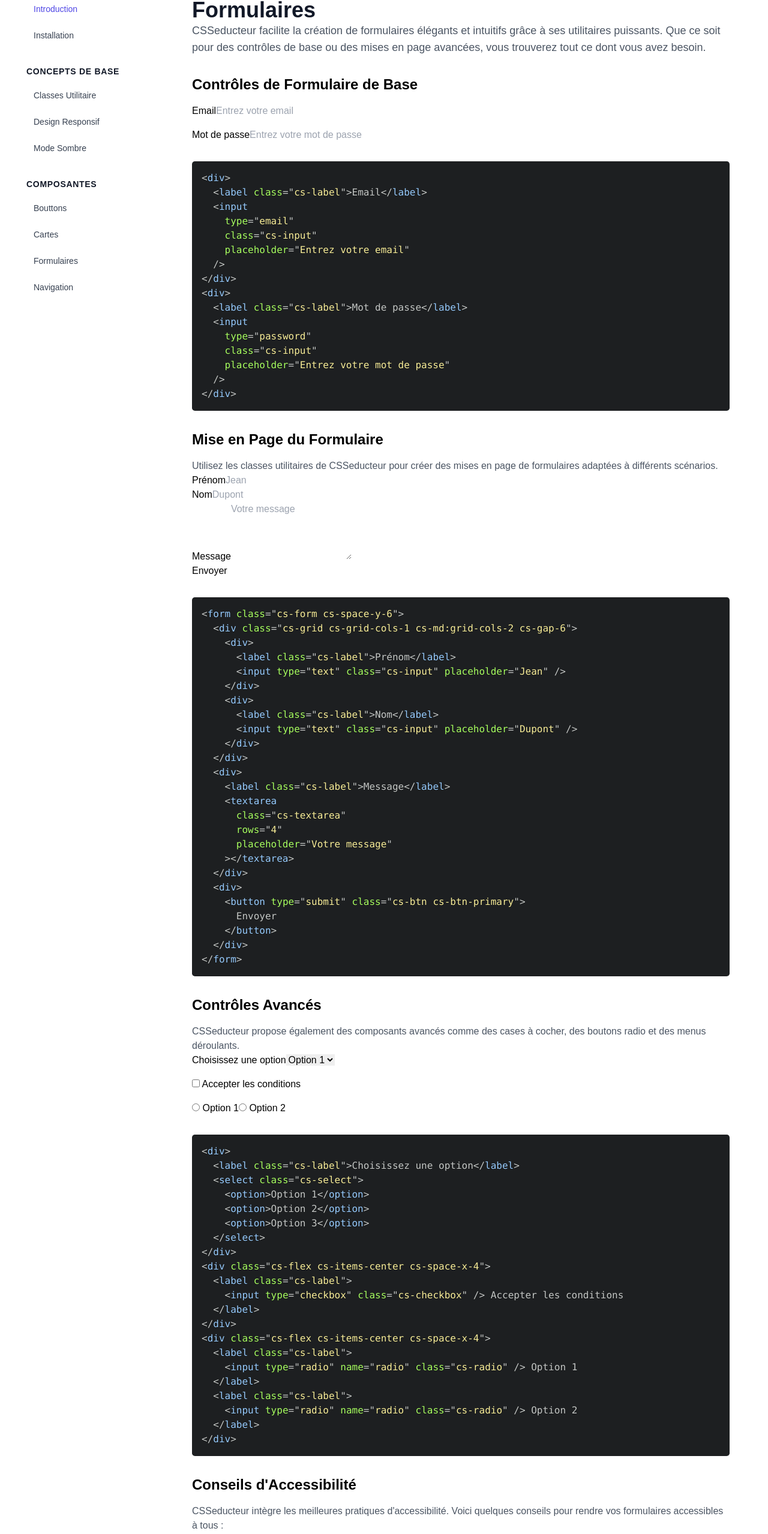
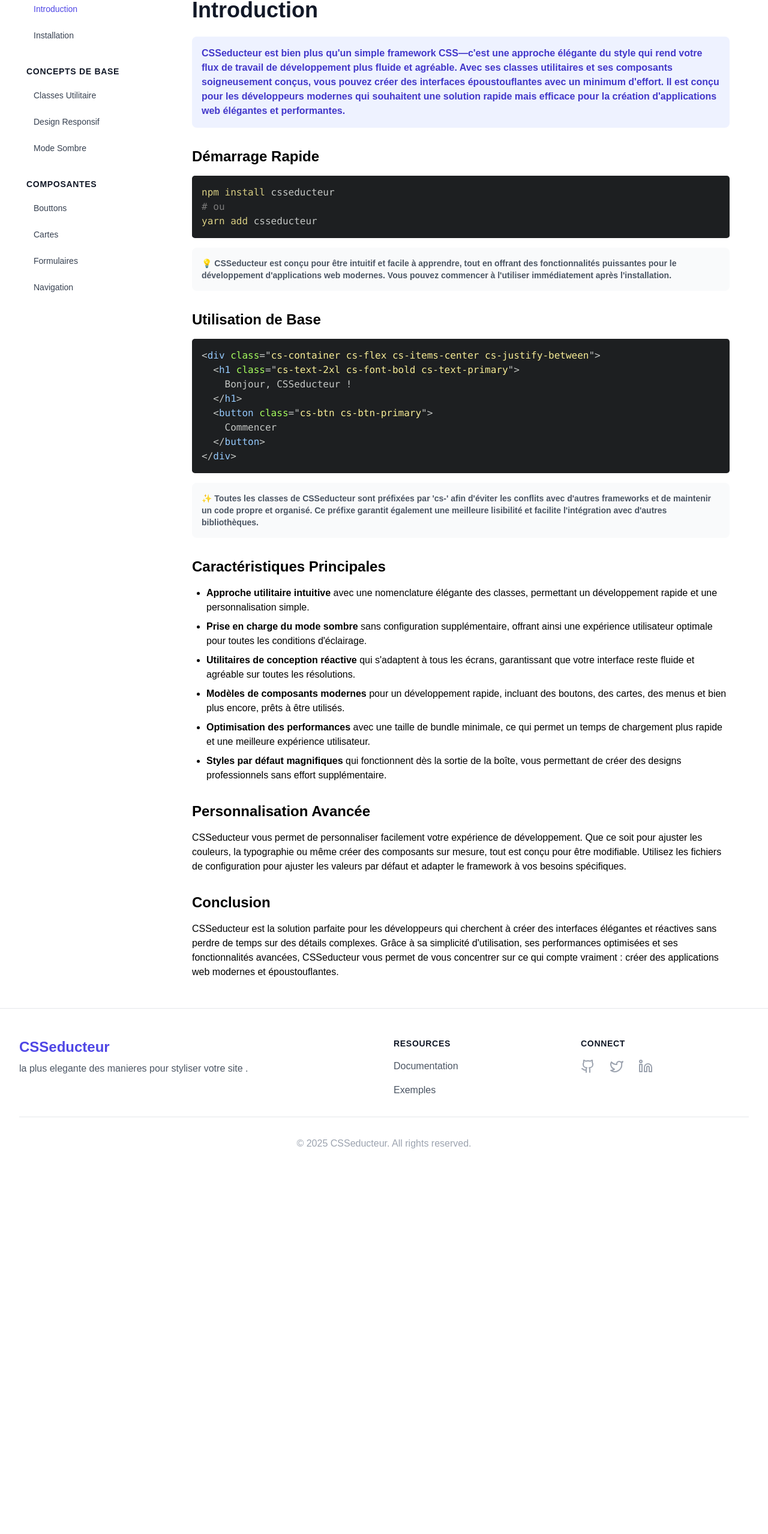
Before and after one commit to ilyes-i-ben/csseducteur, a Gatsby site: page /docs/introduction in a window 1280 px wide. Shown: the part 115-2673 px from the top of the page at 60% size. After the commit the page ends 2082 px from the top, so only its background shows below. Built offline with nearby package versions, Linux system fonts and the light colour scheme; Gatsby itself is replaced by a stand-in of ours.

Commit message:
implementation pages

```diff
--- a/src/pages/docs/installation.tsx
+++ b/src/pages/docs/installation.tsx
@@ -2,211 +2,75 @@ import React from "react";
 import { SEO } from "../../components/SEO";
 import { CodeBlock } from "../../components/CodeBlock";
 
-export default function Forms() {
+export default function Installation() {
   return (
     <>
       <SEO
-        title="Documentation - Formulaires"
-        description="Créez de beaux formulaires avec les composants et utilitaires de formulaire de CSSeducteur."
+        title="Documentation - Installation"
+        description="Apprenez à installer et configurer CSSeducteur dans votre projet."
         keywords={[
-          "csseducteur",
-          "cartes",
-          "composants",
-          "UI",
           "framework CSS",
+          "CSSeducteur",
+          "composants CSS",
+          "CSS framework",
         ]}
       />
-      <div className="prose dark:prose-invert max-w-none">
-        <h1 className="text-4xl font-bold text-gray-900 dark:text-white">
-          Formulaires
-        </h1>
+      <h2 className="text-2xl font-semibold mt-8 mb-4">Prochaines Étapes</h2>
+      <p>
+        Après l'installation, vous pouvez commencer à utiliser les classes
+        utilitaires et les composants de CSSeducteur dans votre projet.
+        CSSeducteur est un framework CSS puissant et léger, offrant des outils
+        simples pour la création de sites web réactifs et modernes. Avec une
+        intégration facile dans votre projet, il vous permet de vous concentrer
+        sur le développement sans vous soucier des détails CSS complexes.
+      </p>
+      <h3 className="text-xl font-semibold mt-6">
+        Utilisation des Classes Utilitaires
+      </h3>
+      <p>
+        CSSeducteur fournit une vaste gamme de classes utilitaires que vous
+        pouvez appliquer directement dans vos fichiers HTML ou JSX. Par exemple,
+        pour définir les marges et paddings, vous pouvez utiliser des classes
+        telles que <code>mt-4</code>,<code>mb-2</code>, ou <code>px-6</code>{" "}
+        pour contrôler les espacements de manière fluide. Ces classes vous
+        permettent de gagner du temps sans avoir à écrire de CSS personnalisé.
+      </p>
+      <h3 className="text-xl font-semibold mt-6">Composants CSSedenturs</h3>
+      <p>
+        CSSeducteur ne se limite pas aux utilitaires CSS. Il inclut également
+        une série de composants prêts à l'emploi pour créer des éléments
+        d'interface utilisateur (UI) réactifs comme des boutons, des cartes, des
+        barres de navigation et des formulaires. Par exemple, pour ajouter un
+        bouton personnalisé, il vous suffit de faire appel à la classe{" "}
+        <code>btn</code>, et vous obtenez un bouton esthétique et fonctionnel.
+      </p>
+      <h3 className="text-xl font-semibold mt-6">
+        Exemple de Structure HTML avec CSSeducteur
+      </h3>
+      <p>Voici un exemple simple d'HTML utilisant des classes CSSeducteur :</p>
+      <CodeBlock
+        code={
+          '<button class="btn btn-primary mt-4">Cliquez ici</button>\n<div class="card shadow-lg p-6 mb-4">\n  <h4 class="text-xl font-semibold">Titre de la carte</h4>\n  <p class="text-gray-700">Un exemple de carte utilisant CSSeducteur.</p>\n</div>'
+        }
+      />
 
-        <p className="text-lg text-gray-600 dark:text-gray-400">
-          CSSeducteur facilite la création de formulaires élégants et intuitifs
-          grâce à ses utilitaires puissants. Que ce soit pour des contrôles de
-          base ou des mises en page avancées, vous trouverez tout ce dont vous
-          avez besoin.
-        </p>
-
-        <h2 className="text-2xl font-semibold mt-8 mb-4">
-          Contrôles de Formulaire de Base
-        </h2>
-        <div className="not-prose space-y-4 mb-8">
-          <div>
-            <label className="cs-label">Email</label>
-            <input
-              type="email"
-              className="cs-input"
-              placeholder="Entrez votre email"
-            />
-          </div>
-          <div>
-            <label className="cs-label">Mot de passe</label>
-            <input
-              type="password"
-              className="cs-input"
-              placeholder="Entrez votre mot de passe"
-            />
-          </div>
-        </div>
-        <CodeBlock
-          code={`<div>
-  <label class="cs-label">Email</label>
-  <input
-    type="email"
-    class="cs-input"
-    placeholder="Entrez votre email"
-  />
-</div>
-<div>
-  <label class="cs-label">Mot de passe</label>
-  <input
-    type="password"
-    class="cs-input"
-    placeholder="Entrez votre mot de passe"
-  />
-</div>`}
-        />
-
-        <h2 className="text-2xl font-semibold mt-8 mb-4">
-          Mise en Page du Formulaire
-        </h2>
-        <p className="text-gray-600 dark:text-gray-400">
-          Utilisez les classes utilitaires de CSSeducteur pour créer des mises
-          en page de formulaires adaptées à différents scénarios.
-        </p>
-        <div className="not-prose mb-8">
-          <form className="cs-form cs-space-y-6">
-            <div className="cs-grid cs-grid-cols-1 cs-md:grid-cols-2 cs-gap-6">
-              <div>
-                <label className="cs-label">Prénom</label>
-                <input type="text" className="cs-input" placeholder="Jean" />
-              </div>
-              <div>
-                <label className="cs-label">Nom</label>
-                <input type="text" className="cs-input" placeholder="Dupont" />
-              </div>
-            </div>
-            <div>
-              <label className="cs-label">Message</label>
-              <textarea
-                className="cs-textarea"
-                rows={4}
-                placeholder="Votre message"
-              ></textarea>
-            </div>
-            <div>
-              <button type="submit" className="cs-btn cs-btn-primary">
-                Envoyer
-              </button>
-            </div>
-          </form>
-        </div>
-        <CodeBlock
-          code={`<form class="cs-form cs-space-y-6">
-  <div class="cs-grid cs-grid-cols-1 cs-md:grid-cols-2 cs-gap-6">
-    <div>
-      <label class="cs-label">Prénom</label>
-      <input type="text" class="cs-input" placeholder="Jean" />
-    </div>
-    <div>
-      <label class="cs-label">Nom</label>
-      <input type="text" class="cs-input" placeholder="Dupont" />
-    </div>
-  </div>
-  <div>
-    <label class="cs-label">Message</label>
-    <textarea
-      class="cs-textarea"
-      rows="4"
-      placeholder="Votre message"
-    ></textarea>
-  </div>
-  <div>
-    <button type="submit" class="cs-btn cs-btn-primary">
-      Envoyer
-    </button>
-  </div>
-</form>`}
-        />
-
-        <h2 className="text-2xl font-semibold mt-8 mb-4">Contrôles Avancés</h2>
-        <p className="text-gray-600 dark:text-gray-400">
-          CSSeducteur propose également des composants avancés comme des cases à
-          cocher, des boutons radio et des menus déroulants.
-        </p>
-        <div className="not-prose space-y-4 mb-8">
-          <div>
-            <label className="cs-label">Choisissez une option</label>
-            <select className="cs-select">
-              <option>Option 1</option>
-              <option>Option 2</option>
-              <option>Option 3</option>
-            </select>
-          </div>
-          <div className="cs-flex cs-items-center cs-space-x-4">
-            <label className="cs-label">
-              <input type="checkbox" className="cs-checkbox" /> Accepter les
-              conditions
-            </label>
-          </div>
-          <div className="cs-flex cs-items-center cs-space-x-4">
-            <label className="cs-label">
-              <input type="radio" name="radio" className="cs-radio" /> Option 1
-            </label>
-            <label className="cs-label">
-              <input type="radio" name="radio" className="cs-radio" /> Option 2
-            </label>
-          </div>
-        </div>
-        <CodeBlock
-          code={`<div>
-  <label class="cs-label">Choisissez une option</label>
-  <select class="cs-select">
-    <option>Option 1</option>
-    <option>Option 2</option>
-    <option>Option 3</option>
-  </select>
-</div>
-<div class="cs-flex cs-items-center cs-space-x-4">
-  <label class="cs-label">
-    <input type="checkbox" class="cs-checkbox" /> Accepter les conditions
-  </label>
-</div>
-<div class="cs-flex cs-items-center cs-space-x-4">
-  <label class="cs-label">
-    <input type="radio" name="radio" class="cs-radio" /> Option 1
-  </label>
-  <label class="cs-label">
-    <input type="radio" name="radio" class="cs-radio" /> Option 2
-  </label>
-</div>`}
-        />
-
-        <h2 className="text-2xl font-semibold mt-8 mb-4">
-          Conseils d'Accessibilité
-        </h2>
-        <p className="text-gray-600 dark:text-gray-400">
-          CSSeducteur intègre les meilleures pratiques d'accessibilité. Voici
-          quelques conseils pour rendre vos formulaires accessibles à tous :
-        </p>
-        <ul className="list-disc list-inside text-gray-600 dark:text-gray-400">
-          <li>
-            Utilisez toujours des <code>&lt;label&gt;</code> pour vos entrées.
-          </li>
-          <li>Assurez-vous que vos couleurs ont un contraste suffisant.</li>
-          <li>
-            Ajoutez des instructions claires pour les champs obligatoires.
-          </li>
-        </ul>
-
-        <h2 className="text-2xl font-semibold mt-8 mb-4">Prochaines Étapes</h2>
-        <p className="text-gray-600 dark:text-gray-400">
-          Maintenant que vous maîtrisez les bases des formulaires, explorez nos
-          autres composants et utilitaires pour créer des interfaces complètes
-          et harmonieuses avec CSSeducteur.
-        </p>
-      </div>
+      <h3 className="text-xl font-semibold mt-6">Personnalisation du Design</h3>
+      <p>
+        L'un des avantages de CSSeducteur est sa capacité de personnalisation.
+        Vous pouvez ajuster facilement les couleurs, typographies, et autres
+        aspects visuels via les classes utilitaires. Par exemple, vous pouvez
+        définir un fond personnalisé avec la classe
+        <code>bg-blue-500</code> ou modifier la taille du texte avec{" "}
+        <code>text-xl</code> pour un rendu optimal sur tous les appareils.
+      </p>
+      <h3 className="text-xl font-semibold mt-6">Ressources Supplémentaires</h3>
+      <p>
+        Pour approfondir vos connaissances, consultez nos guides et tutoriels
+        détaillés dans la section Documentation de CSSeducteur. Nous avons des
+        exemples sur l'utilisation des composants complexes, l'optimisation du
+        code CSS, et des astuces pour améliorer l'expérience utilisateur avec
+        CSSeducteur.
+      </p>
     </>
   );
 }
--- a/src/pages/docs/introduction.tsx
+++ b/src/pages/docs/introduction.tsx
@@ -1,222 +1,135 @@
 import React from "react";
+import { CodeBlock } from "../../components/CodeBlock";
 import { SEO } from "../../components/SEO";
-import { CodeBlock } from "../../components/CodeBlock";
 
-export default function Forms() {
+export default function Introduction() {
   return (
     <>
       <SEO
-        title="Documentation - Formulaires"
-        description="Créez de beaux formulaires avec les composants et utilitaires de formulaire de CSSeducteur."
+        title="Documentation - Introduction"
+        description="Commencez avec CSSeducteur, le framework CSS élégant pour le développement web moderne."
         keywords={[
-          "formulaires",
-          "entrées",
-          "contrôles de formulaire",
+          "CSSeducteur",
           "framework CSS",
-          "CSSeducteur",
+          "documentation",
+          "démarrer",
+          "développement web",
+          "design réactif",
+          "composants CSS",
+          "performances optimisées",
         ]}
       />
-      <div className="prose dark:prose-invert max-w-none">
-        <h1 className="text-4xl font-bold text-gray-900 dark:text-white">
-          Formulaires
-        </h1>
+      <div className="prose max-w-none">
+        <h1 className="text-4xl font-bold text-gray-900 ">Introduction</h1>
+        <div className="my-6 p-4 bg-indigo-50 rounded-lg">
+          <p className="text-indigo-700 font-bold">
+            CSSeducteur est bien plus qu'un simple framework CSS—c'est une
+            approche élégante du style qui rend votre flux de travail de
+            développement plus fluide et agréable. Avec ses classes utilitaires
+            et ses composants soigneusement conçus, vous pouvez créer des
+            interfaces époustouflantes avec un minimum d'effort. Il est conçu
+            pour les développeurs modernes qui souhaitent une solution rapide
+            mais efficace pour la création d'applications web élégantes et
+            performantes.
+          </p>
+        </div>
 
-        <p className="text-lg text-gray-600 dark:text-gray-400">
-          CSSeducteur facilite la création de formulaires élégants et intuitifs
-          grâce à ses utilitaires puissants. Que ce soit pour des contrôles de
-          base ou des mises en page avancées, vous trouverez tout ce dont vous
-          avez besoin.
-        </p>
+        <h2 className="text-2xl font-semibold mt-8 mb-4">Démarrage Rapide</h2>
+        <CodeBlock
+          code={`npm install csseducteur
+# ou
+yarn add csseducteur`}
+          language="bash"
+        />
+
+        <div className="my-4 p-4 bg-gray-50 rounded-lg">
+          <p className="text-sm text-gray-600 font-bold">
+            💡 CSSeducteur est conçu pour être intuitif et facile à apprendre,
+            tout en offrant des fonctionnalités puissantes pour le développement
+            d'applications web modernes. Vous pouvez commencer à l'utiliser
+            immédiatement après l'installation.
+          </p>
+        </div>
 
         <h2 className="text-2xl font-semibold mt-8 mb-4">
-          Contrôles de Formulaire de Base
+          Utilisation de Base
         </h2>
-        <div className="not-prose space-y-4 mb-8">
-          <div>
-            <label className="cs-label">Email</label>
-            <input
-              type="email"
-              className="cs-input"
-              placeholder="Entrez votre email"
-            />
-          </div>
-          <div>
-            <label className="cs-label">Mot de passe</label>
-            <input
-              type="password"
-              className="cs-input"
-              placeholder="Entrez votre mot de passe"
-            />
-          </div>
-        </div>
         <CodeBlock
-          code={`<div>
-  <label class="cs-label">Email</label>
-  <input
-    type="email"
-    class="cs-input"
-    placeholder="Entrez votre email"
-  />
-</div>
-<div>
-  <label class="cs-label">Mot de passe</label>
-  <input
-    type="password"
-    class="cs-input"
-    placeholder="Entrez votre mot de passe"
-  />
+          code={`<div class="cs-container cs-flex cs-items-center cs-justify-between">
+  <h1 class="cs-text-2xl cs-font-bold cs-text-primary">
+    Bonjour, CSSeducteur !
+  </h1>
+  <button class="cs-btn cs-btn-primary">
+    Commencer
+  </button>
 </div>`}
         />
 
-        <h2 className="text-2xl font-semibold mt-8 mb-4">
-          Mise en Page du Formulaire
-        </h2>
-        <p className="text-gray-600 dark:text-gray-400">
-          Utilisez les classes utilitaires de CSSeducteur pour créer des mises
-          en page de formulaires adaptées à différents scénarios.
-        </p>
-        <div className="not-prose mb-8">
-          <form className="cs-form cs-space-y-6">
-            <div className="cs-grid cs-grid-cols-1 cs-md:grid-cols-2 cs-gap-6">
-              <div>
-                <label className="cs-label">Prénom</label>
-                <input type="text" className="cs-input" placeholder="Jean" />
-              </div>
-              <div>
-                <label className="cs-label">Nom</label>
-                <input type="text" className="cs-input" placeholder="Dupont" />
-              </div>
-            </div>
-            <div>
-              <label className="cs-label">Message</label>
-              <textarea
-                className="cs-textarea"
-                rows={4}
-                placeholder="Votre message"
-              ></textarea>
-            </div>
-            <div>
-              <button type="submit" className="cs-btn cs-btn-primary">
-                Envoyer
-              </button>
-            </div>
-          </form>
+        <div className="my-4 p-4 bg-gray-50 rounded-lg">
+          <p className="text-sm text-gray-600 font-bold">
+            ✨ Toutes les classes de CSSeducteur sont préfixées par 'cs-' afin
+            d'éviter les conflits avec d'autres frameworks et de maintenir un
+            code propre et organisé. Ce préfixe garantit également une meilleure
+            lisibilité et facilite l'intégration avec d'autres bibliothèques.
+          </p>
         </div>
-        <CodeBlock
-          code={`<form class="cs-form cs-space-y-6">
-  <div class="cs-grid cs-grid-cols-1 cs-md:grid-cols-2 cs-gap-6">
-    <div>
-      <label class="cs-label">Prénom</label>
-      <input type="text" class="cs-input" placeholder="Jean" />
-    </div>
-    <div>
-      <label class="cs-label">Nom</label>
-      <input type="text" class="cs-input" placeholder="Dupont" />
-    </div>
-  </div>
-  <div>
-    <label class="cs-label">Message</label>
-    <textarea
-      class="cs-textarea"
-      rows="4"
-      placeholder="Votre message"
-    ></textarea>
-  </div>
-  <div>
-    <button type="submit" class="cs-btn cs-btn-primary">
-      Envoyer
-    </button>
-  </div>
-</form>`}
-        />
-
-        <h2 className="text-2xl font-semibold mt-8 mb-4">Contrôles Avancés</h2>
-        <p className="text-gray-600 dark:text-gray-400">
-          CSSeducteur propose également des composants avancés comme des cases à
-          cocher, des boutons radio et des menus déroulants.
-        </p>
-        <div className="not-prose space-y-4 mb-8">
-          <div>
-            <label className="cs-label">Choisissez une option</label>
-            <select className="cs-select">
-              <option>Option 1</option>
-              <option>Option 2</option>
-              <option>Option 3</option>
-            </select>
-          </div>
-          <div className="cs-flex cs-items-center cs-space-x-4">
-            <label className="cs-label">
-              <input type="checkbox" className="cs-checkbox" /> Accepter les
-              conditions
-            </label>
-          </div>
-          <div className="cs-flex cs-items-center cs-space-x-4">
-            <label className="cs-label">
-              <input type="radio" name="radio" className="cs-radio" /> Option 1
-            </label>
-            <label className="cs-label">
-              <input type="radio" name="radio" className="cs-radio" /> Option 2
-            </label>
-          </div>
-        </div>
-        <CodeBlock
-          code={`<div>
-  <label class="cs-label">Choisissez une option</label>
-  <select class="cs-select">
-    <option>Option 1</option>
-    <option>Option 2</option>
-    <option>Option 3</option>
-  </select>
-</div>
-<div class="cs-flex cs-items-center cs-space-x-4">
-  <label class="cs-label">
-    <input type="checkbox" class="cs-checkbox" /> Accepter les conditions
-  </label>
-</div>
-<div class="cs-flex cs-items-center cs-space-x-4">
-  <label class="cs-label">
-    <input type="radio" name="radio" class="cs-radio" /> Option 1
-  </label>
-  <label class="cs-label">
-    <input type="radio" name="radio" class="cs-radio" /> Option 2
-  </label>
-</div>`}
-        />
 
         <h2 className="text-2xl font-semibold mt-8 mb-4">
-          Conseils d'Accessibilité
+          Caractéristiques Principales
         </h2>
-        <p className="text-gray-600 dark:text-gray-400">
-          CSSeducteur intègre les meilleures pratiques d'accessibilité. Voici
-          quelques conseils pour rendre vos formulaires accessibles à tous :
-        </p>
-        <ul className="list-disc list-inside text-gray-600 dark:text-gray-400">
+        <ul className="list-disc pl-6 space-y-2">
           <li>
-            Utilisez toujours des <code>&lt;label&gt;</code> pour vos entrées.
+            <strong>Approche utilitaire intuitive</strong> avec une nomenclature
+            élégante des classes, permettant un développement rapide et une
+            personnalisation simple.
           </li>
-          <li>Assurez-vous que vos couleurs ont un contraste suffisant.</li>
           <li>
-            Ajoutez des instructions claires pour les champs obligatoires.
+            <strong>Prise en charge du mode sombre</strong> sans configuration
+            supplémentaire, offrant ainsi une expérience utilisateur optimale
+            pour toutes les conditions d'éclairage.
+          </li>
+          <li>
+            <strong>Utilitaires de conception réactive</strong> qui s'adaptent à
+            tous les écrans, garantissant que votre interface reste fluide et
+            agréable sur toutes les résolutions.
+          </li>
+          <li>
+            <strong>Modèles de composants modernes</strong> pour un
+            développement rapide, incluant des boutons, des cartes, des menus et
+            bien plus encore, prêts à être utilisés.
+          </li>
+          <li>
+            <strong>Optimisation des performances</strong> avec une taille de
+            bundle minimale, ce qui permet un temps de chargement plus rapide et
+            une meilleure expérience utilisateur.
+          </li>
+          <li>
+            <strong>Styles par défaut magnifiques</strong> qui fonctionnent dès
+            la sortie de la boîte, vous permettant de créer des designs
+            professionnels sans effort supplémentaire.
           </li>
         </ul>
 
-        <h2 className="text-2xl font-semibold mt-8 mb-4">Prochaines Étapes</h2>
-        <p className="text-gray-600 dark:text-gray-400">
-          Maintenant que vous maîtrisez les bases des formulaires, explorez nos
-          autres composants et utilitaires pour créer des interfaces complètes
-          et harmonieuses avec CSSeducteur.
+        <h2 className="text-2xl font-semibold mt-8 mb-4">
+          Personnalisation Avancée
+        </h2>
+        <p>
+          CSSeducteur vous permet de personnaliser facilement votre expérience
+          de développement. Que ce soit pour ajuster les couleurs, la
+          typographie ou même créer des composants sur mesure, tout est conçu
+          pour être modifiable. Utilisez les fichiers de configuration pour
+          ajuster les valeurs par défaut et adapter le framework à vos besoins
+          spécifiques.
         </p>
-        <h2 className="text-2xl font-semibold mt-8 mb-4">
-          Pourquoi choisir CSSeducteur ?
-        </h2>
-        <p className="text-gray-600 dark:text-gray-400">
-          CSSeducteur n'est pas seulement un outil, c'est une révolution dans la
-          manière dont les formulaires sont conçus. Avec une large gamme de
-          composants, une documentation claire et des options de
-          personnalisation, CSSeducteur est conçu pour rendre vos projets
-          élégants et fonctionnels. Rejoignez la communauté CSSeducteur dès
-          aujourd'hui et découvrez comment cet outil peut transformer vos
-          formulaires !
+
+        <h2 className="text-2xl font-semibold mt-8 mb-4">Conclusion</h2>
+        <p>
+          CSSeducteur est la solution parfaite pour les développeurs qui
+          cherchent à créer des interfaces élégantes et réactives sans perdre de
+          temps sur des détails complexes. Grâce à sa simplicité d'utilisation,
+          ses performances optimisées et ses fonctionnalités avancées,
+          CSSeducteur vous permet de vous concentrer sur ce qui compte vraiment
+          : créer des applications web modernes et époustouflantes.
         </p>
       </div>
     </>
```
